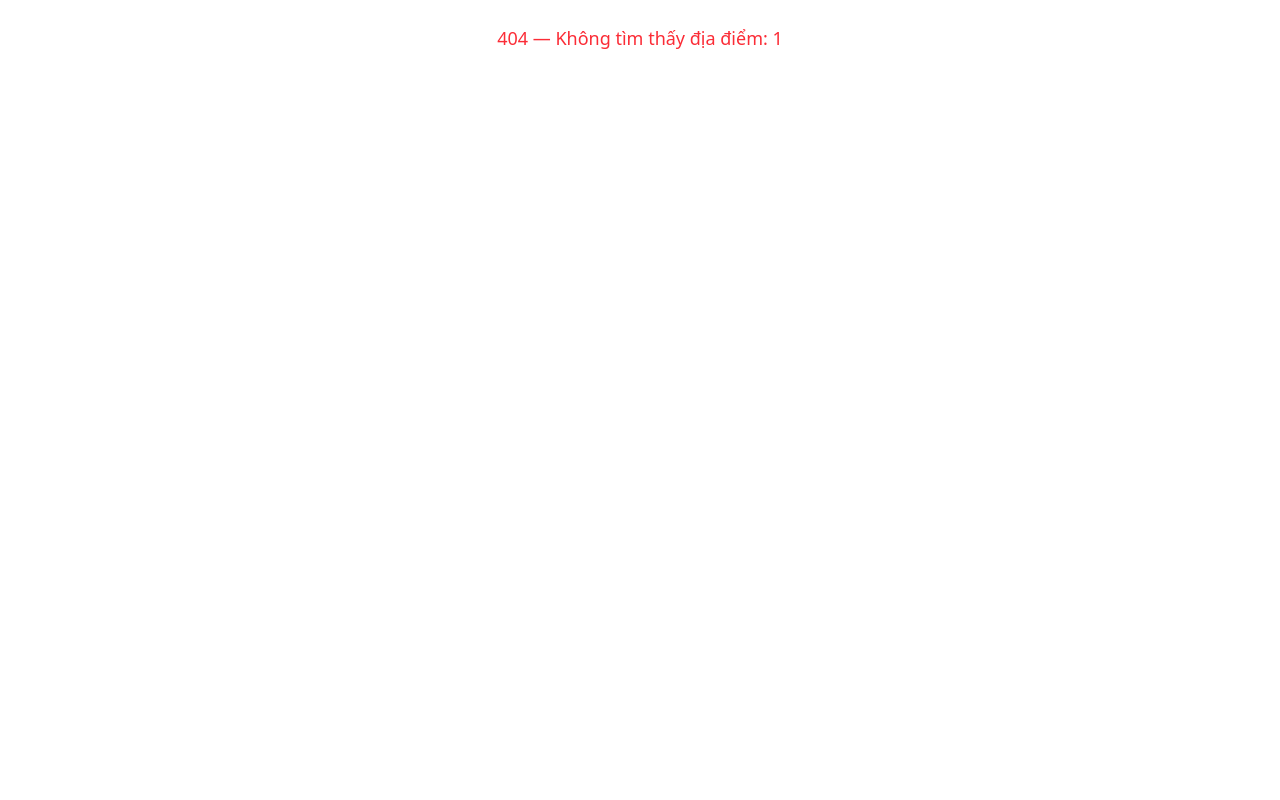
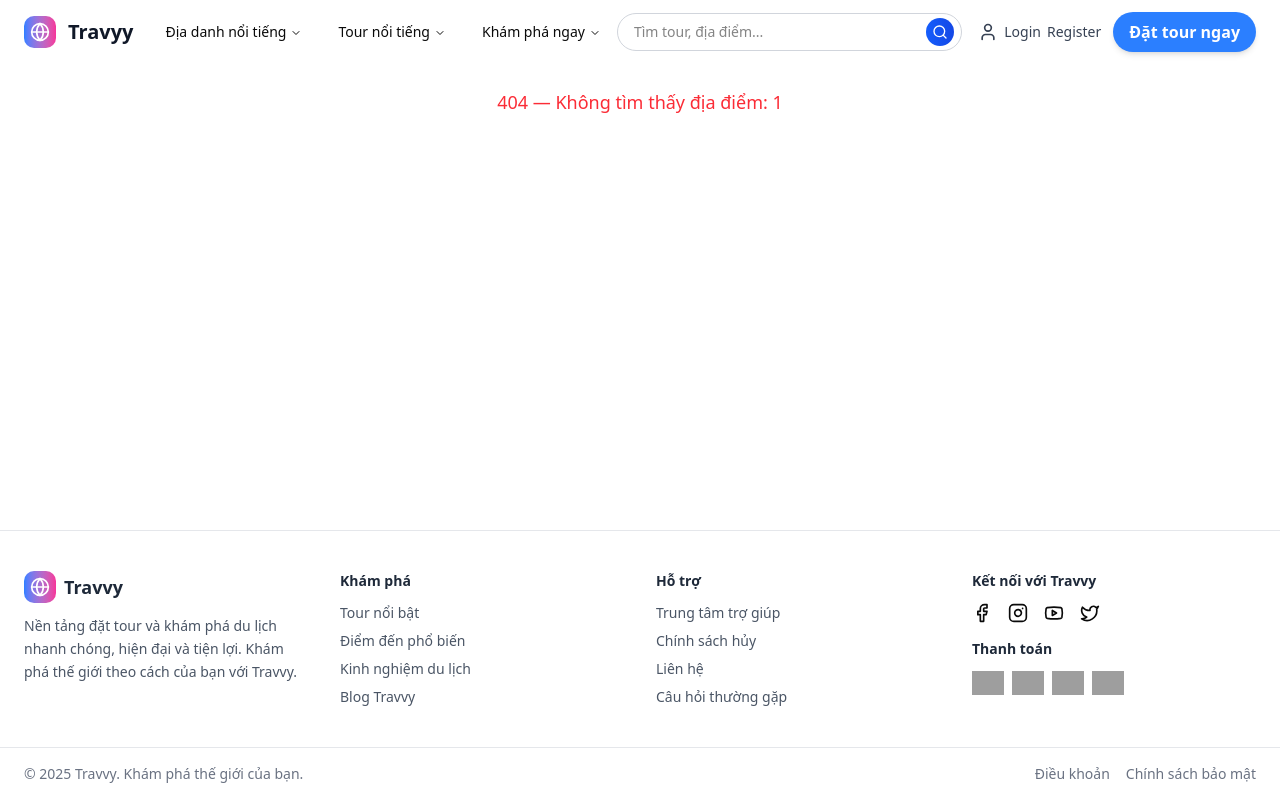
Before and after one commit to jayykioh/TRAVYY-touring-website, a React (Vite) app in the folder touring-fe/: page /destinations/1 in a window 1280 px wide. Before the commit this address had no page. Built offline with nearby package versions, Linux system fonts and the light colour scheme; grey boxes are pictures that could not be loaded.

Commit message:
Phục hồi code sửa file cũ từ stash

```diff
--- a/touring-fe/src/App.jsx
+++ b/touring-fe/src/App.jsx
@@ -1,7 +1,10 @@
 import { Routes, Route } from "react-router-dom";
+import MainLayout from "./layout/MainLayout";
+
+
 import Home from "./pages/Home";
+import MainHome from  "./pages/MainHome";
 import DestinationPage from "./pages/Blogs";
-
 import SearchResults from "./pages/SearchResults";
 
 
@@ -10,11 +13,15 @@ import Register from "./pages/Register";
 
 export default function App() {
   return (
-    <Routes>
-      <Route path="/" element={<Home />} />
+    <Routes >
+      <Route element={<MainLayout/>}>
+        <Route path="/" element={<Home />} />
       <Route path="/destinations/:slug" element={<DestinationPage />} />
       <Route path="/search" element={<SearchResults />} />
+       <Route path="/home" element={< MainHome/>} />
       <Route path="*" element={<div className="p-6">404</div>} />
+
+      </Route>
       <Route path="/login" element={<Login />} />
       <Route path="/register" element={<Register />} />
     </Routes>
--- a/touring-fe/src/layout/MainLayout.jsx
+++ b/touring-fe/src/layout/MainLayout.jsx
@@ -1,11 +1,12 @@
+import { Outlet } from "react-router-dom";
 import Header from "../components/Header";
 import Footer from "../components/Footer";
 
-export default function MainLayout({ children }) {
+export default function MainLayout() {
   return (
     <div className="min-h-screen flex flex-col">
       <Header />
-      <main className="flex-1">{children}</main>
+      <main className="flex-1"><Outlet/></main>
       <Footer />
     </div>
   );
--- a/touring-fe/src/pages/Blogs.jsx
+++ b/touring-fe/src/pages/Blogs.jsx
@@ -16,7 +16,7 @@ export default function DestinationPage() {
 
   return (
     <div className="flex flex-col">
-        <MainLayout>
+        <>
 
 
   <div className="relative h-64 md:h-80 overflow-hidden">
@@ -81,7 +81,7 @@ export default function DestinationPage() {
         {/* FAQ */}
         {post.faq?.length > 0 && <FAQ items={post.faq} />}
       </main>
-       </MainLayout>
+       </>
     </div>
 
   );
--- a/touring-fe/src/pages/Home.jsx
+++ b/touring-fe/src/pages/Home.jsx
@@ -8,10 +8,10 @@ import MainLayout from "../layout/MainLayout";
 
 export default function Home() {
   return (
-    <MainLayout>
+    <>
       <HeroSection />
       <AboutSection />
       <PromoSection />
-    </MainLayout>
+    </>
   );
 }
```
Also changed, not shown: touring-fe/src/pages/Login.jsx (line endings or trailing spaces).
